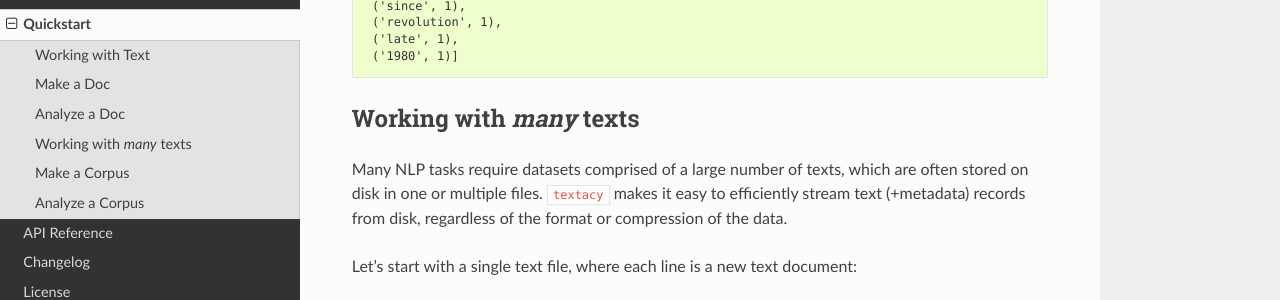
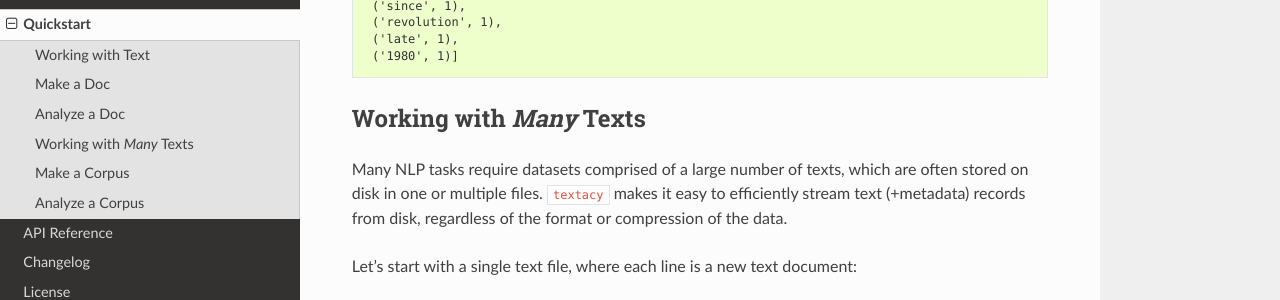
Before and after one commit to chartbeat-labs/textacy, a Sphinx documentation site: the page built from docs/source/getting_started/quickstart.rst, in a window 1280 px wide and 900 px high, scrolled down 4125 px. Shown: the part 158-458 px from the top of the window. Built offline with Sphinx 7.4.7 and the Read the Docs theme 2.0.0, drawn with Linux system fonts in a browser that asks for light colours; the version number could not be read and is left out.

Commit message:
Fix casing on doc subheader

```diff
--- a/docs/source/getting_started/quickstart.rst
+++ b/docs/source/getting_started/quickstart.rst
@@ -235,7 +235,7 @@ and term inclusion criteria:
      ('late', 1),
      ('1980', 1)]
 
-Working with *many* texts
+Working with *Many* Texts
 -------------------------
 
 Many NLP tasks require datasets comprised of a large number of texts, which
```
